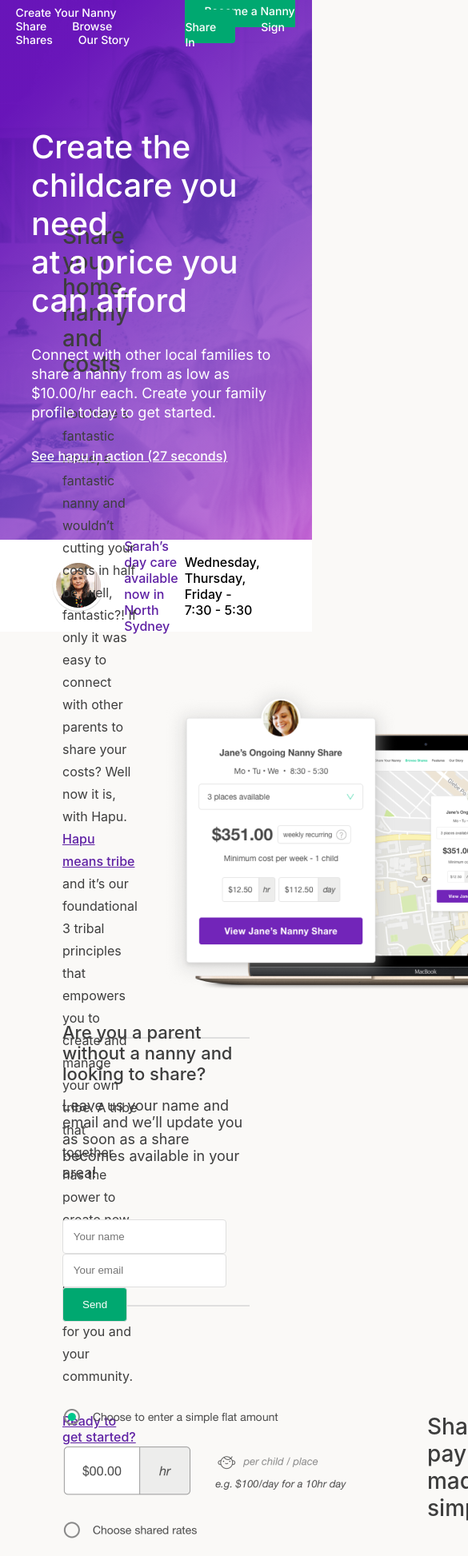
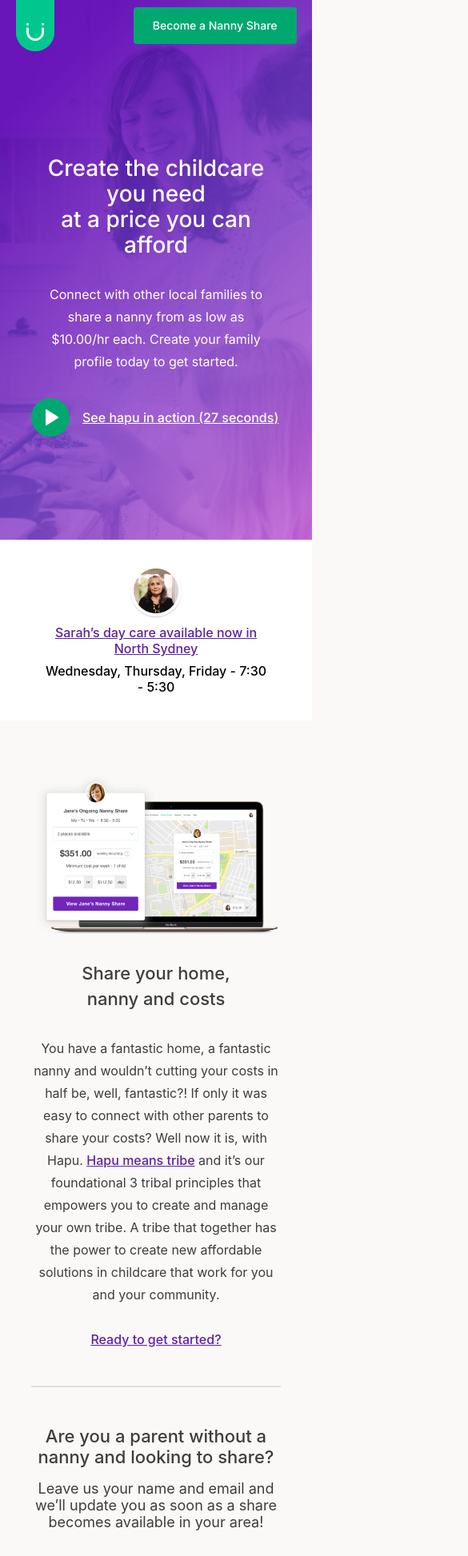
Before and after one commit to maora96/imobles-challenge, a React (Create React App) app: page / in a window 390 px wide. Shown: the top 1946 px of the page at 80% size, 585 px wide, since content can reach past the window. Built offline with nearby package versions, Linux system fonts and the light colour scheme.

Commit message:
feat: media queries for mobile

```diff
--- a/src/App.css
+++ b/src/App.css
@@ -55,6 +55,10 @@
   height: 64px;
   position: absolute;
   left:20px;
+}
+
+header .badge-mobile {
+  display: none;
 }
 
 header nav {
@@ -136,7 +140,6 @@
 
 .notice a {
   color:#5E20A4;
-  text-decoration: none;
   margin-right: 0.5rem;
   font-weight: 500;
 }
@@ -180,6 +183,10 @@
 .about a {
   color:#5E20A4;
   font-weight: 500;
+}
+
+.about .img-mobile {
+  display: none;
 }
 
 
@@ -432,8 +439,215 @@
     width: 100%;
   }
 
-  header img {
+  header .content-right img {
     display: none;
   }
 
+  header .menu {
+    display: none;
+  }
+
+  header .sign-in {
+    display: none;
+  }
+
+
+  header nav .call-to-action {
+    display: flex;
+    align-items: center;
+    justify-content: space-between;
+    width: 100%;
+  }
+
+  header nav .call-to-action .call {
+    margin-right: 0;
+  }
+
+  header .badge-mobile {
+    display: block;
+  }
+
+  header .hero h1 {
+    font-size: 28px;
+    line-height: 32px;
+    text-align: center;
+  }
+
+  header .hero span {
+    font-size:16px;
+    line-height: 28px;
+    text-align: center;
+  }
+
+  header .hero .content-right {
+    display: none;
+  }
+
+  header .hero .content-left {
+    text-align: center;
+  }
+
+  .notice {
+    height: auto;
+  }
+
+  .notice .container {
+    flex-direction: column;
+    padding: 2rem;
+    width: 90%;
+    text-align: center;
+  }
+
+  .notice img, .notice a {
+    margin-right: 0;
+    margin-bottom: .5rem;
+  }
+
+  .about {
+    width: 80%;
+    flex-direction: column-reverse;
+    justify-content: center;
+    height: auto;
+    margin-top:4rem;
+    margin-bottom: 3rem;
+  }
+
+  .about img {
+    width: 304px;
+  }
+
+  .about h2 {
+    font-size: 22px;
+    text-align: center;
+  }
+
+  .about .about-content {
+    margin-right: 0;
+    margin-top:2rem;
+    display: flex;
+    flex-direction: column;
+    align-items: center;
+  }
+
+  .about p {
+    text-align: center;
+  }
+
+  .newsletter {
+    width:80%;
+    height: auto;
+    padding-top:3rem;
+    padding-bottom: 3rem;
+  }
+
+  .newsletter h2, .newsletter span {
+    text-align: center;
+  }
+
+  .newsletter form {
+    width: 100%;
+    display: flex;
+    flex-direction: column;
+  }
+
+  .newsletter form input {
+    width: 100%;
+    margin-bottom: .5rem;
+  }
+
+  .shared-payments {
+    width:80%;
+    flex-direction: column;
+    margin-bottom:3rem;
+    margin-top:3rem;
+    height: auto;
+  }
+
+  .shared-payments img {
+    width:312px;
+  }
+
+
+  .shared-payments .shared-payments-about {
+    width:100%;
+    height: auto;
+    text-align: center;
+    margin-top:3rem;
+  }
+
+  .shared-payments .shared-payments-about h2 {
+    font-size: 22px;
+  }
+
+  .framework {
+    width: 80%;
+    height: auto;
+  }
+
+  .framework h2 {
+    text-align: center;
+    margin-bottom: 2rem;
+  }
+
+  .framework .framework-content {
+    height: auto;
+    margin-bottom: 0;
+  }
+
+  .framework .image {
+    display: none;
+  }
+
+  .framework a {
+    margin-top: 2rem;
+    text-align: center;
+  }
+
+  .coming-soon {
+    width: 80%;
+    height: auto;
+    margin-top:3rem;
+    padding-bottom: 3.5rem;
+  }
+
+  .coming-soon h2 {
+    text-align: center;
+    font-synthesis: 22px;
+  }
+
+  .coming-soon p {
+    width: 100%;
+  }
+
+
+  footer h2 {
+    font-size: 22px;
+  }
+
+  footer p {
+    font-size: 16px;
+  }
+
+  footer nav {
+    flex-direction: column;
+    border-bottom: 1px solid #DFDFDF;
+    padding-bottom: 2rem;
+    margin-top: 2.5rem;
+  }
+
+  footer nav .menu {
+    width: 70%;
+    flex-wrap: wrap;
+    align-items: center;
+    margin-top: 2rem;
+    margin-bottom: 2rem;
+  }
+
+  footer nav .menu a {
+    margin-right: 0.8rem;
+  }
+
+  footer .copyright {
+    margin-top: 1rem;
+  }
 }
--- a/src/components/header.js
+++ b/src/components/header.js
@@ -53,8 +53,9 @@
 
 
             <div className="call-to-action">
+                <img src={Badge} className="badge-mobile"/>
               <a href="" className="call">Become a Nanny Share</a>
-              <a href="">Sign In</a>
+              <a href="" className="sign-in">Sign In</a>
             </div>
           </nav>
 
```
